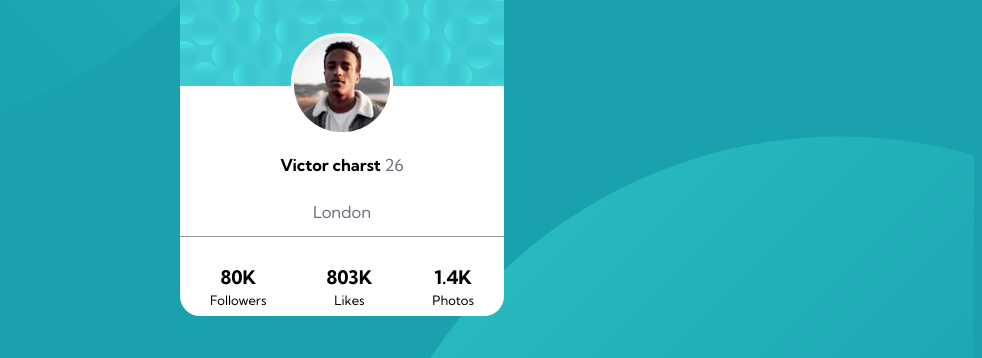
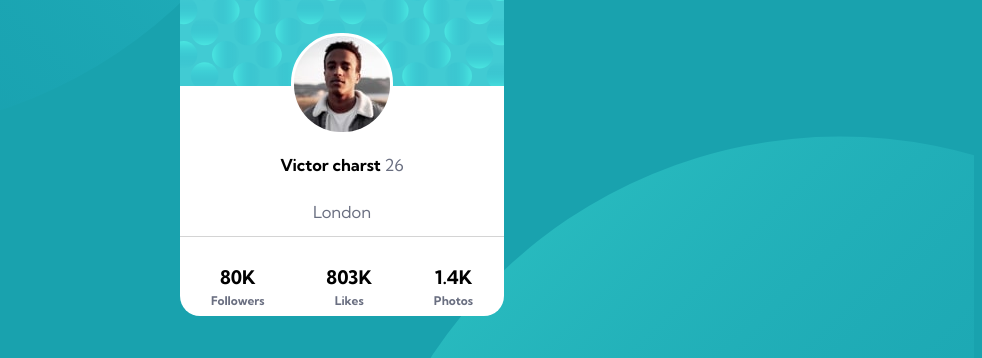
Before and after one commit to 3P4R4/tarjeta-de-perfil, a website: page public/index.html in a window 1280 px wide. Shown: the part 272-630 px from the top of the page, without its empty margins (298-1280 px from the left). Drawn offline with Linux system fonts and the light colour scheme.

Commit message:
finalizando

```diff
--- a/css/style.scss
+++ b/css/style.scss
@@ -1,7 +1,7 @@
 $dark-cyan: hsl(185, 75%, 39%);
 $dark-blue: hsl(229, 23%, 23%);
 $dark-gray: hsl(227, 10%, 46%);
-$gris-claro: hsl(0, 0%, 59%);
+$gris-claro: hsl(0, 0%, 83%);
 $blanco: white;
 $fuente: 'Kumbh Sans',
 'sans-serif';
@@ -82,8 +82,9 @@ html {
                 }
             }
             span {
-                font-size: 1.3rem;
-                font-weight: 400;
+                font-size: 1.2rem;
+                font-weight: 700;
+                color: $dark-gray;
                 margin-top: -16px;
             }
         }
```
Also changed, not shown: css/style.css, 1 other file.
